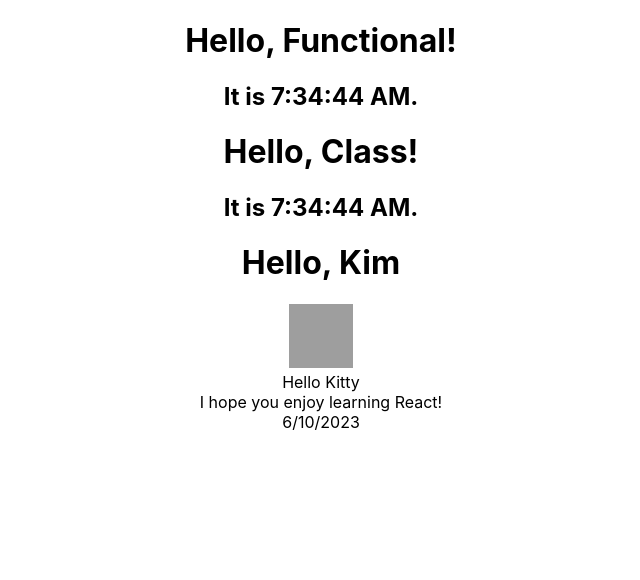
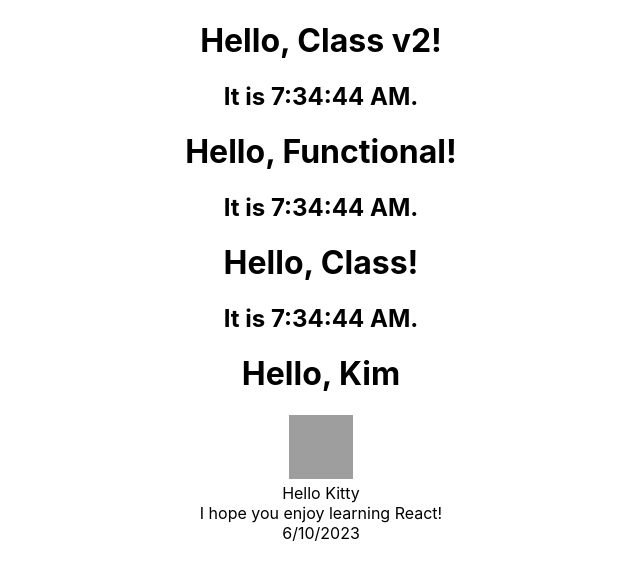
Before and after one commit to sdfzlar/react-study, a React (Create React App) app: page / in a window 1280 px wide. Shown: the top 580 px of the page, without its empty margins (319-959 px from the left). Built offline with nearby package versions, Linux system fonts and the light colour scheme; grey boxes are pictures that could not be loaded.

Commit message:
Log를 통해 State LifeCycle 확인

```diff
--- a/src/App.js
+++ b/src/App.js
@@ -3,10 +3,12 @@ import './App.css';
 import Extraction from './components/2-4.Props/Extraction/Extraction';
 import ClassComponent from './components/2-5.State/ClassComponent';
 import FunctionalComponent from './components/2-5.State/FunctionalComponent';
+import ClassComponentV2 from './components/2-6.LifeCycle/ClassComponent';
 
 function App() {
   return (
     <div className="App">
+      <ClassComponentV2 />
       <FunctionalComponent />
       <ClassComponent />
       <Composition />
--- /dev/null
+++ b/src/components/2-6.LifeCycle/ClassComponent.jsx
@@ -0,0 +1,37 @@
+import React, { Component } from "react";
+
+export default class ClassComponentV2 extends Component {
+  constructor(props) {
+    super(props);
+    console.log("constructor");
+    this.state = { date: new Date() };
+  }
+
+  componentDidMount() {
+    console.log("componentDidMount");
+    this.timerID = setInterval(() => this.tick(), 1000);
+  }
+
+  componentDidUpdate() {
+    console.log("componentDidUpdate");
+  }
+
+  componentWillUnmount() {
+    console.log("componentWillUnmount");
+    clearInterval(this.timerID);
+  }
+
+  tick() {
+    console.log("tick");
+    this.setState({ date: new Date() });
+  }
+  render() {
+    console.log("render");
+    return (
+        <div>
+          <h1>Hello, Class v2!</h1>
+          <h2>It is {this.state.date.toLocaleTimeString()}.</h2>
+        </div>
+      );
+  }
+}
```
